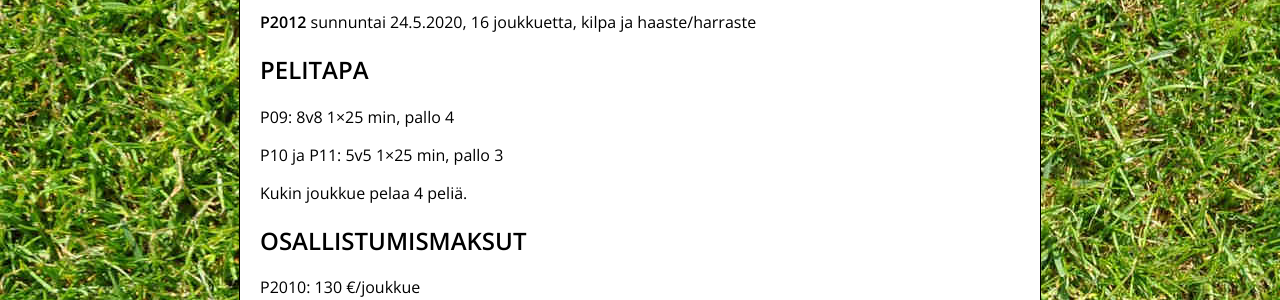
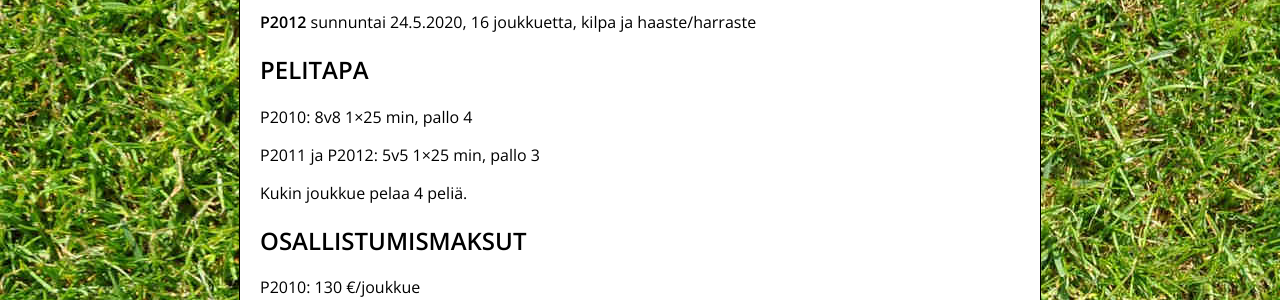
Before and after one commit to nappulatnurmella/nappulatnurmella.github.io, a Jekyll site: the page built from tapahtuma.md, in a window 1280 px wide and 900 px high. Shown: the part 275-575 px from the top of the window. Built offline with Jekyll 4.4.1, drawn with Linux system fonts in a browser that asks for light colours; our own code applies the rules of GitHub Pages for plain Markdown files.

Commit message:
Fix pelitapa

```diff
--- a/tapahtuma.md
+++ b/tapahtuma.md
@@ -15,9 +15,9 @@ permalink: /tapahtuma/
 
 ## PELITAPA
 
-P09: 8v8 1×25 min, pallo 4
+P2010: 8v8 1×25 min, pallo 4
 
-P10 ja P11: 5v5 1×25 min, pallo 3
+P2011 ja P2012: 5v5 1×25 min, pallo 3
 
 Kukin joukkue pelaa 4 peliä.
 
```
